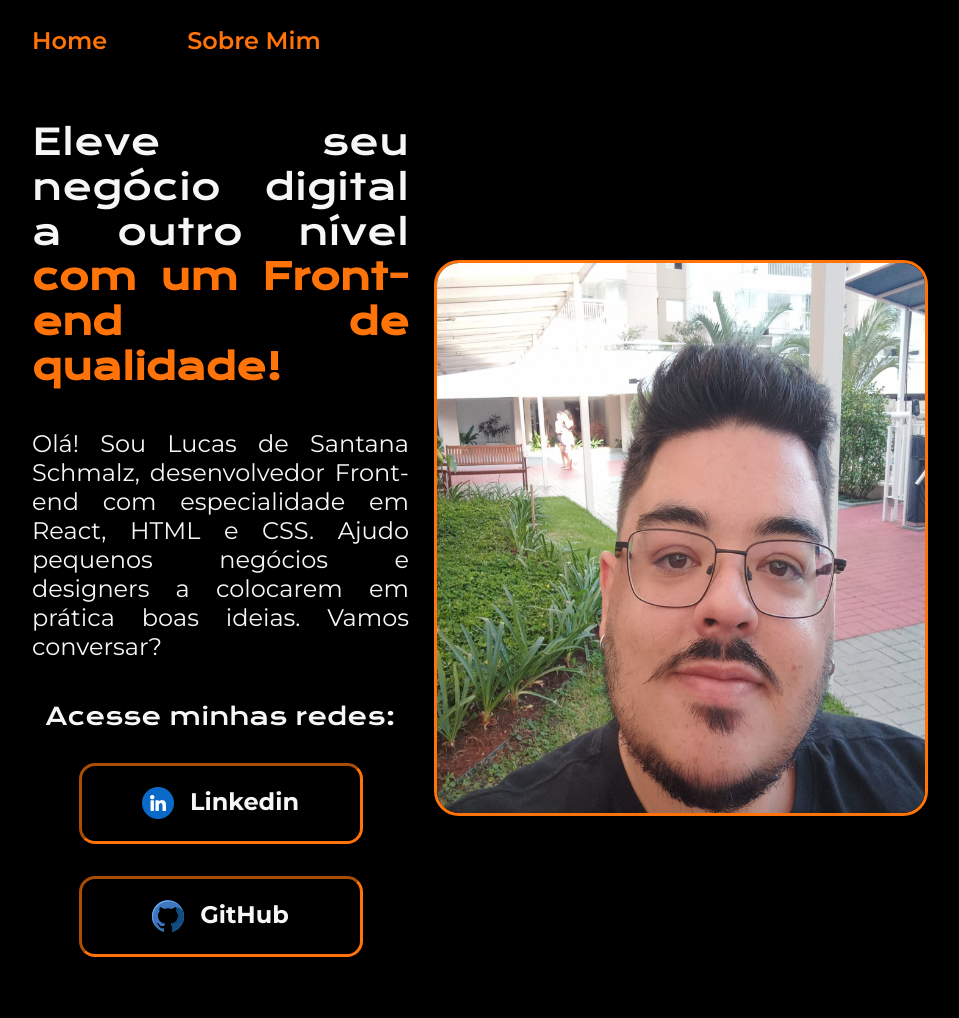
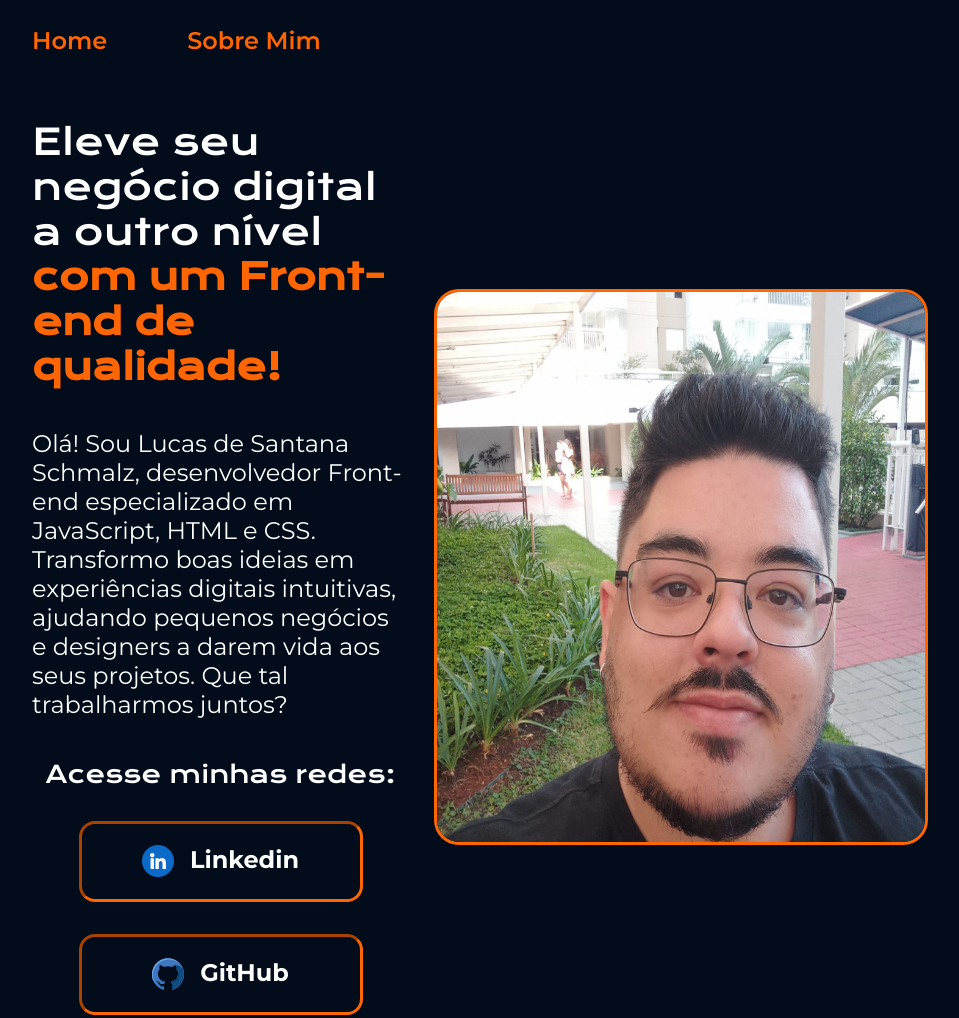
Before and after one commit to LuketeS/Portfolio, a plain HTML site: page index.html in a window 1280 px wide. Shown: the top 1018 px of the page, without its empty margins (160-1119 px from the left). Drawn offline with nearby package versions, Linux system fonts and the light colour scheme.

Commit message:
Adicionadas variáveis globais para cores e textos

```diff
--- a/index.html
+++ b/index.html
@@ -17,8 +17,7 @@
     <main class="apresentacao">
         <section class="apresentacao__conteudo">
             <h1 class="apresentacao__conteudo__titulo"> Eleve seu negócio digital a outro nível <strong class="titulo-destaque">com um Front-end de qualidade!</strong> </h1>
-            <p class="apresentacao__conteudo__texto">Olá! Sou Lucas de Santana Schmalz, desenvolvedor Front-end com especialidade em React, HTML e CSS.
-            Ajudo pequenos negócios e designers a colocarem em prática boas ideias. Vamos conversar?</p>
+            <p class="apresentacao__conteudo__texto">Olá! Sou Lucas de Santana Schmalz, desenvolvedor Front-end especializado em JavaScript, HTML e CSS. Transformo boas ideias em experiências digitais intuitivas, ajudando pequenos negócios e designers a darem vida aos seus projetos. Que tal trabalharmos juntos?</p>
             <div class="apresentacao__conteudo__links">
                 <h2 class="apresentacao__conteudo__links__subtitulo">Acesse minhas redes:</h2>
                 <a class="apresentacao__conteudo__links__link" href="https://www.linkedin.com/in/lucasschmalz/">
--- a/styles/style.css
+++ b/styles/style.css
@@ -1,9 +1,13 @@
 @import url('https://fonts.googleapis.com/css2?family=Krona+One&family=Montserrat:ital,wght@0,100..900;1,100..900&display=swap');
 
 :root {
-    --cor-primaria:black;
+    --cor-primaria:#020c1a;
     --cor-secundaria: white;
-    --cor-terciaria: #ff7308;
+    --cor-terciaria: #FF6500;
+    --cor-hover: #0d1f38;
+
+    --fonte-primária: "Krona One", sans-serif;
+    --fonte-secundaria: "Montserrat", sans-serif;
 }
 
 * {
@@ -12,9 +16,9 @@
 }
 
 body {
-    background-color: black;
+    background-color: var(--cor-primaria);
     box-sizing: border-box;
-    color: #F6F6F6;
+    color: var(--cor-secundaria);
 }
 
 .cabecalho {
@@ -29,10 +33,10 @@ body {
 
 
 .cabecalho__menu__link {
-    font-family: "Montserrat", sans-serif;
+    font-family: var(--fonte-secundaria);
     font-weight: 600;
     font-size: 24px;
-    color: #ff7308;
+    color: var(--cor-terciaria);
     text-decoration: none;
 }
 
@@ -42,7 +46,6 @@ body {
     align-items: center;
     justify-content: space-between;
     gap: 25px;
-    text-align: justify;
 }
 
 .apresentacao__conteudo {
@@ -50,23 +53,22 @@ body {
     display: flex;
     flex-direction: column;
     gap: 40px;
-    text-align: justify;
 }
 
 .apresentacao__conteudo__titulo {
     font-size: 36px;
-    font-family: "Krona One", sans-serif;
+    font-family: var(--fonte-primária);
     font-weight: 400;
     font-style: normal;
 }
 
 .titulo-destaque {
-    color: #ff7308;
+    color: var(--cor-terciaria);
 }
 
 .apresentacao__conteudo__texto {
     font-size: 24px;
-    font-family: "Montserrat", sans-serif;
+    font-family: var(--fonte-secundaria);
     font-optical-sizing: auto;
     font-weight: 400;
     font-style: normal;
@@ -77,7 +79,7 @@ body {
     width: 488px;
     border: 3px solid;
     border-radius: 25px;
-    border-color: #ff7308;
+    border-color: var(--cor-terciaria);
 
 }
 
@@ -91,7 +93,7 @@ body {
 
 .apresentacao__conteudo__links__subtitulo {
     font-size: 24px;
-    font-family: "Krona One", sans-serif;
+    font-family: var(--fonte-primária);
     font-weight: 400;
     font-style: normal;
 }
@@ -104,27 +106,27 @@ body {
     font-size: 24px;
     padding: 21.5px 0px;
     text-decoration: none;
-    color: #F6F6F6;
-    font-family: "Montserrat", sans-serif;
+    color: var(--cor-secundaria);
+    font-family: var(--fonte-secundaria);
     font-optical-sizing: auto;
     font-weight: 700;
     font-style: normal;
-    border: 3px inset  #ff7308;
+    border: 3px inset  var(--cor-terciaria);
     justify-content: center;
     gap: 16px;
 }
 
 .apresentacao__conteudo__links__link:hover {
-    background-color: rgb(37, 37, 37);
-    font-size: 28px;
+    background-color: var(--cor-hover);
+    font-size: 25px;
 }
 
 .rodape {
     padding: 15px;
-    color: black;
-    background-color: #ff7308;
+    color: var(--cor-primaria);
+    background-color: var(--cor-terciaria);
     text-align: center;
     font-size: 24px;
-    font-family: "Montserrat", sans-serif;
+    font-family: var(--fonte-secundaria);
     font-weight: 400;
 }
```
